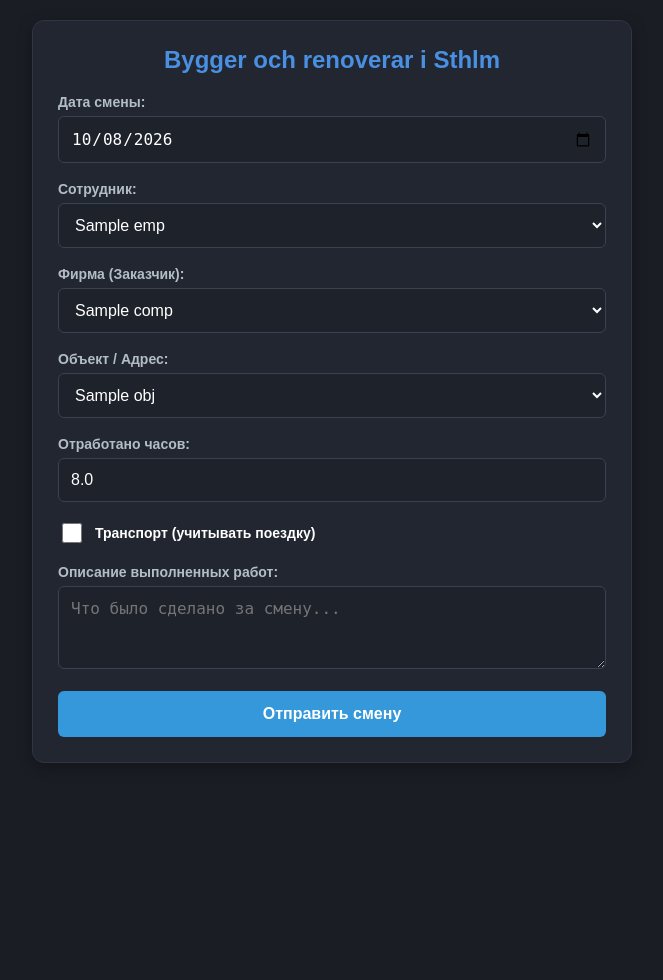
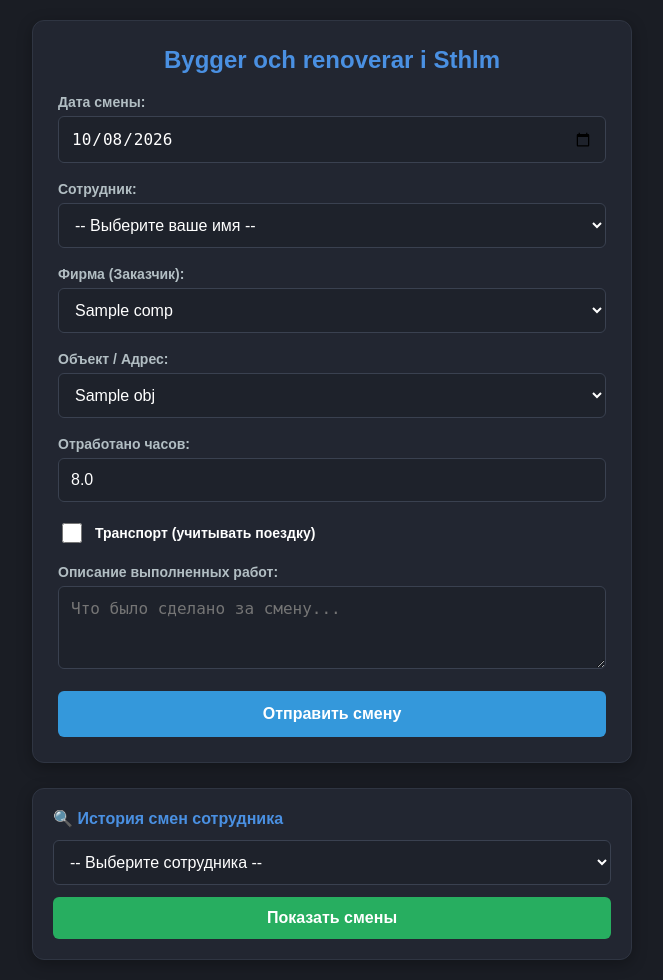
Before and after one commit to mbaton1981/smart-report-cloud, a Flask app: template templates/index.html in a window 1280 px wide. Shown: the whole page, without its empty margins (308-971 px from the left). Before the commit the page ends 763 px from the top, so only its background shows below. Run offline with Flask 3, Linux system fonts and the light colour scheme; the template is opened without the code that fills it: most values are stand-ins (such as "Sample title", 1, 10 or a date in 2020); data that the repository does not hold is empty.

Commit message:
Update index.html

```diff
--- a/templates/index.html
+++ b/templates/index.html
@@ -14,20 +14,6 @@
         select:focus, input:focus, textarea:focus { border-color: #4a90e2; outline: none; }
         button { background-color: #3498db; color: white; padding: 14px; border: none; border-radius: 6px; cursor: pointer; width: 100%; font-size: 16px; font-weight: bold; transition: background 0.2s; }
         button:hover { background-color: #2980b9; }
-
-        /* Блок для отображения последних смен под сотрудником */
-        #recent-shifts-container {
-            margin-top: 10px;
-            margin-bottom: 15px;
-            padding: 12px;
-            background: #1a2332;
-            border: 1px solid #2e5b88;
-            border-radius: 6px;
-            display: none;
-        }
-        #recent-shifts-container h4 { margin-top: 0; margin-bottom: 8px; color: #64b5f6; font-size: 14px; }
-        #recent-shifts-list { padding-left: 20px; margin: 0; }
-        #recent-shifts-list li { margin-bottom: 4px; font-size: 13px; color: #dfe6e9; }
     </style>
 </head>
 <body>
@@ -43,16 +29,11 @@
         <div class="form-group">
             <label for="employee">Сотрудник:</label>
             <select id="employee" name="employee" required>
+                <option value="">-- Выберите ваше имя --</option>
                 {% for emp in employees %}
-                <option value="{{ emp }}" {% if loop.first %}selected{% endif %}>{{ emp }}</option>
+                <option value="{{ emp }}">{{ emp }}</option>
                 {% endfor %}
             </select>
-        </div>
-
-        <!-- Блок истории последних смен -->
-        <div id="recent-shifts-container">
-            <h4>Последние заполненные смены:</h4>
-            <ul id="recent-shifts-list"></ul>
         </div>
 
         <div class="form-group">
@@ -92,6 +73,27 @@
         <button type="submit">Отправить смену</button>
     </form>
 
+    <!-- ОТДЕЛЬНЫЙ БЕЗОПАСНЫЙ БЛОК ДЛЯ ПРОВЕРКИ ИСТОРИИ -->
+    <div style="margin-top: 25px; background: #222631; padding: 20px; border-radius: 12px; border: 1px solid #2f3542; box-shadow: 0 4px 15px rgba(0,0,0,0.3);">
+        <h3 style="color: #4a90e2; margin-top: 0; font-size: 16px; margin-bottom: 12px;">🔍 История смен сотрудника</h3>
+
+        <div style="margin-bottom: 12px;">
+            <select id="safe-employee" style="width: 100%; padding: 12px; background-color: #1e222b; border: 1px solid #3a4150; border-radius: 6px; color: #fff; font-size: 16px;">
+                <option value="">-- Выберите сотрудника --</option>
+                {% for emp in employees %}
+                <option value="{{ emp }}">{{ emp }}</option>
+                {% endfor %}
+            </select>
+        </div>
+
+        <button type="button" id="safe-btn" style="background-color: #27ae60; color: white; padding: 12px; border: none; border-radius: 6px; cursor: pointer; width: 100%; font-size: 16px; font-weight: bold;">Показать смены</button>
+
+        <div id="safe-result" style="margin-top: 15px; display: none; background: #1a2332; padding: 12px; border-radius: 6px; border: 1px solid #2e5b88;">
+            <h4 style="margin-top: 0; margin-bottom: 8px; color: #64b5f6; font-size: 14px;">Последние смены:</h4>
+            <ul id="safe-list" style="padding-left: 20px; margin: 0; font-size: 13px; color: #dfe6e9;"></ul>
+        </div>
+    </div>
+
     <script>
         // Ставим сегодняшнюю дату по умолчанию
         document.getElementById('date').valueAsDate = new Date();
@@ -101,55 +103,7 @@
             document.getElementById('transport').value = this.checked ? 1.0 : 0.0;
         });
 
-        // Функция загрузки смен для выбранного сотрудника
-        async function loadEmployeeShifts(employeeName) {
-            const container = document.getElementById('recent-shifts-container');
-            const list = document.getElementById('recent-shifts-list');
-
-            list.innerHTML = '';
-            if (!employeeName) {
-                container.style.display = 'none';
-                return;
-            }
-
-            try {
-                const response = await fetch('/check-employee-shifts', {
-                    method: 'POST',
-                    headers: { 'Content-Type': 'application/json' },
-                    body: JSON.stringify({ employee: employeeName })
-                });
-
-                const data = await response.json();
-
-                if (data.recent_shifts && data.recent_shifts.length > 0) {
-                    data.recent_shifts.forEach(shift => {
-                        const li = document.createElement('li');
-                        li.textContent = `${shift.date} — ${shift.object_name} (${shift.hours} ч)`;
-                        list.appendChild(li);
-                    });
-                    container.style.display = 'block';
-                } else {
-                    container.style.display = 'none';
-                }
-            } catch (e) {
-                console.error("Не удалось загрузить историю смен", e);
-            }
-        }
-
-        // При изменении сотрудника в выпадающем списке
-        document.getElementById('employee').addEventListener('change', function() {
-            loadEmployeeShifts(this.value);
-        });
-
-        // Сразу проверяем смены для уже выбранного при загрузке сотрудника
-        window.addEventListener('DOMContentLoaded', () => {
-            const initialEmployee = document.getElementById('employee').value;
-            if (initialEmployee) {
-                loadEmployeeShifts(initialEmployee);
-            }
-        });
-
-        // Отправка данных смены на сервер
+        // Отправка данных основной смены
         document.getElementById('shift-form').addEventListener('submit', async function(e) {
             e.preventDefault();
 
@@ -174,9 +128,6 @@
                 if (response.ok) {
                     alert(result.message);
                     document.getElementById('comment').value = '';
-
-                    // Обновляем список последних смен после отправки новой
-                    loadEmployeeShifts(document.getElementById('employee').value);
                 } else {
                     alert("Ошибка: " + result.message);
                 }
@@ -185,6 +136,44 @@
                 console.error(err);
             }
         });
+
+        // Логика отдельной кнопки проверки истории
+        document.getElementById('safe-btn').addEventListener('click', async function() {
+            const emp = document.getElementById('safe-employee').value;
+            const container = document.getElementById('safe-result');
+            const list = document.getElementById('safe-list');
+
+            list.innerHTML = '';
+            if (!emp) {
+                alert('Выберите сотрудника из списка!');
+                return;
+            }
+
+            try {
+                const response = await fetch('/check-employee-shifts', {
+                    method: 'POST',
+                    headers: { 'Content-Type': 'application/json' },
+                    body: JSON.stringify({ employee: emp })
+                });
+
+                const data = await response.json();
+
+                if (data.recent_shifts && data.recent_shifts.length > 0) {
+                    data.recent_shifts.forEach(shift => {
+                        const li = document.createElement('li');
+                        li.textContent = `${shift.date} — ${shift.object_name} (${shift.hours} ч)`;
+                        list.appendChild(li);
+                    });
+                    container.style.display = 'block';
+                } else {
+                    list.innerHTML = '<li>У этого сотрудника пока нет сохраненных смен.</li>';
+                    container.style.display = 'block';
+                }
+            } catch (err) {
+                alert("Ошибка связи с сервером.");
+                console.error(err);
+            }
+        });
     </script>
 </body>
 </html>
```
